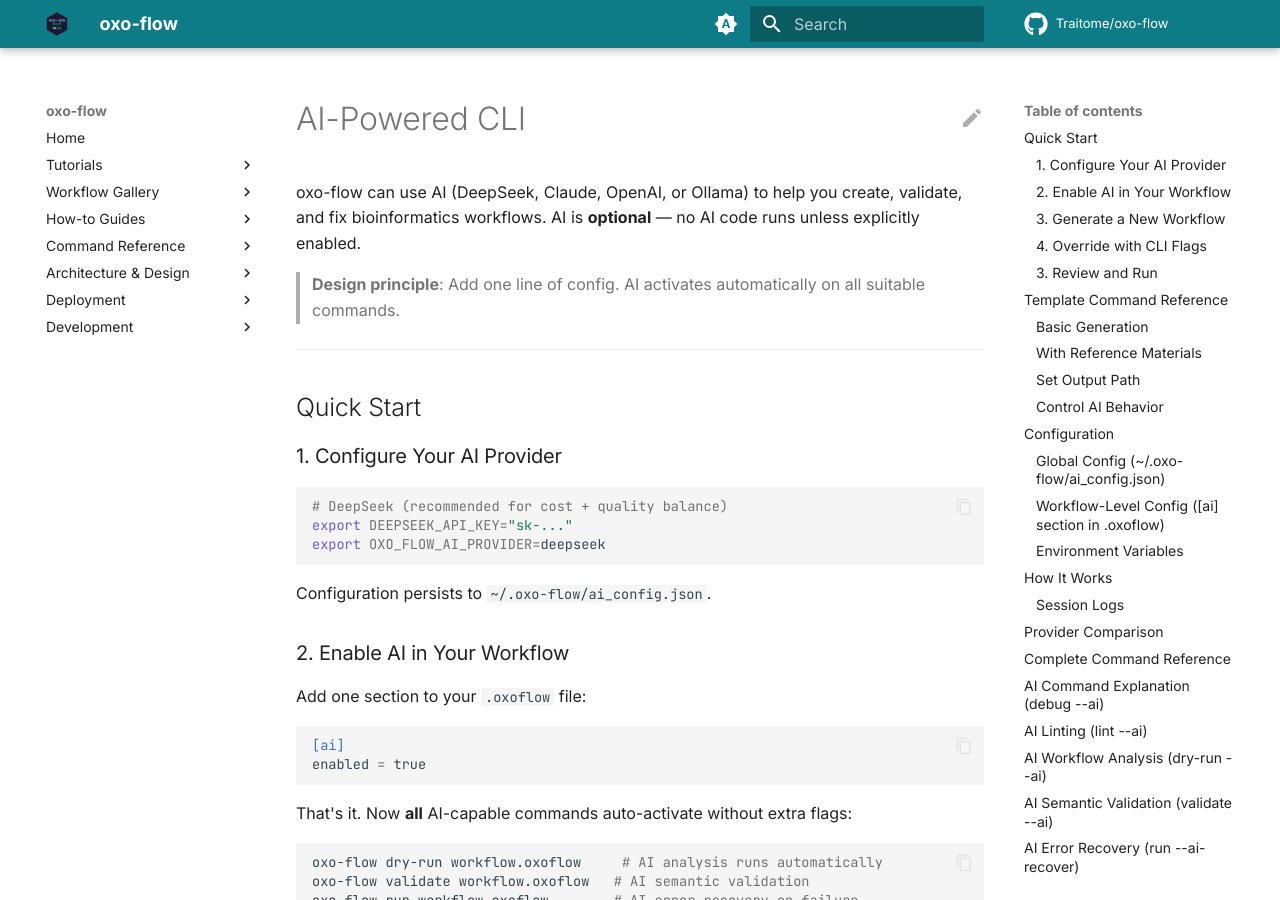
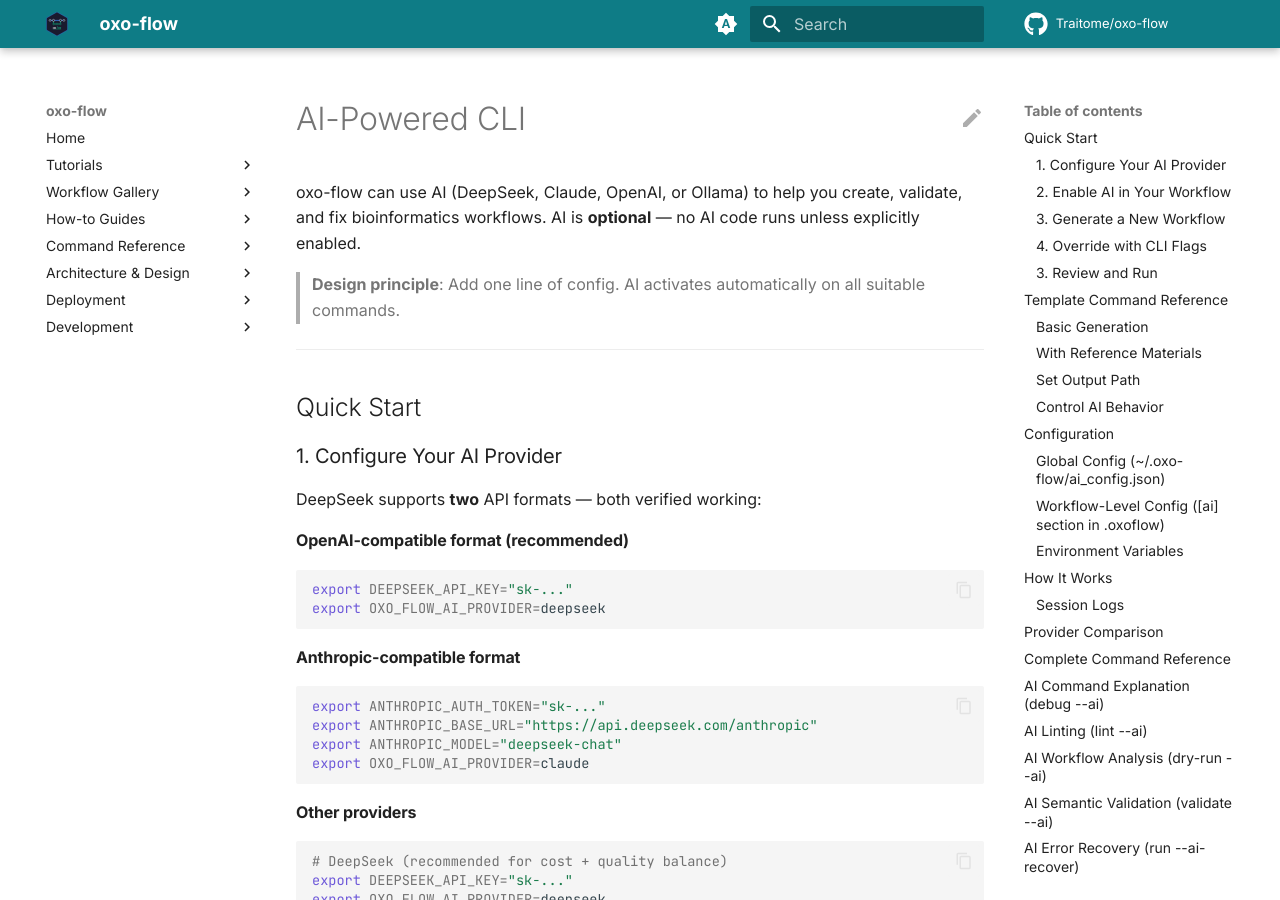
Before and after one commit to Traitome/oxo-flow, an MkDocs documentation site: the page built from docs/guide/src/reference/ai-cli.md, in a window 1280 px wide and 900 px high. Built offline with MkDocs 1.6.1 and Material for MkDocs 9.7.7, drawn with Linux system fonts in a browser that asks for light colours; comment, search, counter and statistics services are not loaded.

Commit message:
feat: verify DeepSeek both API formats + update docs
DeepSeek tested and working with:
- OpenAI-compatible format (OXO_FLOW_AI_PROVIDER=deepseek)
- Anthropic-compatible format (OXO_FLOW_AI_PROVIDER=claude + ANTHROPIC_BASE_URL)

Both formats verified: ai status, template generation, dry-run analysis.
Docs updated with dual-format configuration guide.

Co-Authored-By: Claude <noreply@anthropic.com>

````diff
--- a/docs/guide/src/reference/ai-cli.md
+++ b/docs/guide/src/reference/ai-cli.md
@@ -9,6 +9,26 @@ oxo-flow can use AI (DeepSeek, Claude, OpenAI, or Ollama) to help you create, va
 ## Quick Start
 
 ### 1. Configure Your AI Provider
+
+DeepSeek supports **two** API formats — both verified working:
+
+#### OpenAI-compatible format (recommended)
+
+```bash
+export DEEPSEEK_API_KEY="sk-..."
+export OXO_FLOW_AI_PROVIDER=deepseek
+```
+
+#### Anthropic-compatible format
+
+```bash
+export ANTHROPIC_AUTH_TOKEN="sk-..."
+export ANTHROPIC_BASE_URL="https://api.deepseek.com/anthropic"
+export ANTHROPIC_MODEL="deepseek-chat"
+export OXO_FLOW_AI_PROVIDER=claude
+```
+
+#### Other providers
 
 ```bash
 # DeepSeek (recommended for cost + quality balance)
````
Also changed, not shown: docs/superpowers/specs/2026-08-09-ai-native-cli-design.md (+6 -0 lines).
